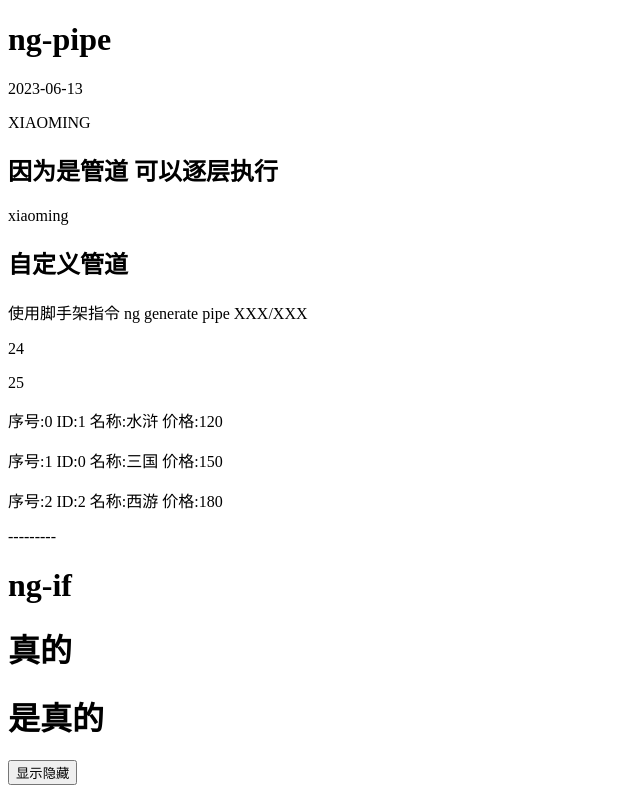
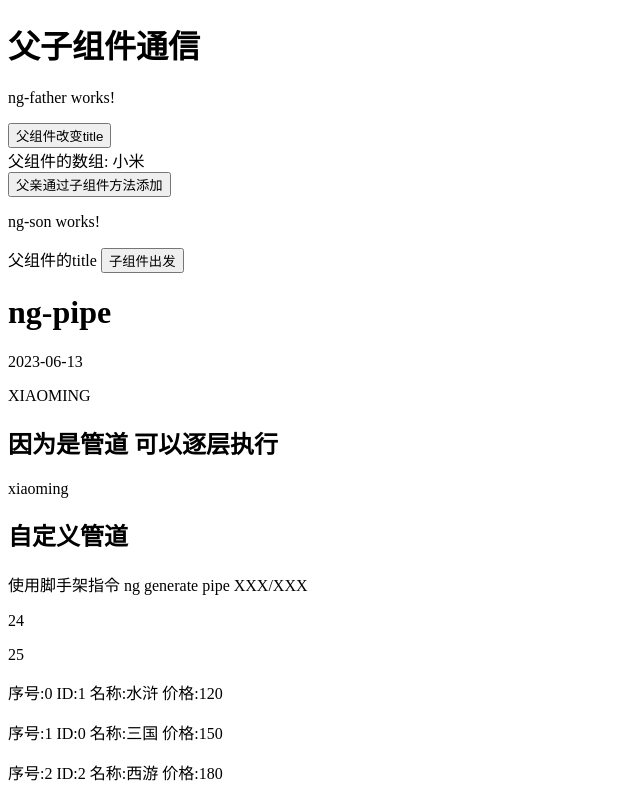
Before and after one commit to chuhx1024/angular-tour-of-heroes, an Angular app: page / in a window 1280 px wide. Shown: the top 800 px of the page, without its empty margins (0-640 px from the left). Built offline with nearby package versions, Linux system fonts and the light colour scheme.

Commit message:
feat: father and son

```diff
--- a/src/app/app.component.html
+++ b/src/app/app.component.html
@@ -1,4 +1,5 @@
-
+<h1>父子组件通信</h1>
+<app-ng-father></app-ng-father>
 <h1>ng-pipe</h1>
 <app-ng-pipe/>
 <h1>ng-if</h1>
--- a/src/app/app.module.ts
+++ b/src/app/app.module.ts
@@ -12,6 +12,8 @@ import { NgCostomFormComponent } from './view/ng-costom-form/ng-costom-form.comp
 import { NgPipeComponent } from './view/ng-pipe/ng-pipe.component';
 import { PlusPipe } from './pipes/plus.pipe';
 import { SortPipe } from './pipes/sort.pipe';
+import { NgFatherComponent } from './view/ng-father-son/ng-father/ng-father.component';
+import { NgSonComponent } from './view/ng-father-son/ng-son/ng-son.component';
 
 @NgModule({
   declarations: [
@@ -25,6 +27,8 @@ import { SortPipe } from './pipes/sort.pipe';
     NgPipeComponent,
     PlusPipe,
     SortPipe,
+    NgFatherComponent,
+    NgSonComponent,
   ],
   imports: [
     BrowserModule,
--- /dev/null
+++ b/src/app/view/ng-father-son/ng-father/ng-father.component.html
@@ -0,0 +1,8 @@
+<p>ng-father works!</p>
+<button (click)="changeTitle()">父组件改变title</button>
+<div>
+    父组件的数组: <span *ngFor="let item of list">{{item}}</span>
+</div>
+<button (click)="handleSon()">父亲通过子组件方法添加</button>
+
+<app-ng-son #myChild (addList)="addListItem($event)"  [title]="title"></app-ng-son>
--- /dev/null
+++ b/src/app/view/ng-father-son/ng-father/ng-father.component.ts
@@ -0,0 +1,38 @@
+import { Component, ViewChild } from '@angular/core';
+
+@Component({
+  selector: 'app-ng-father',
+  templateUrl: './ng-father.component.html',
+  styleUrls: ['./ng-father.component.less']
+})
+export class NgFatherComponent {
+  constructor () {
+
+
+  }
+  title: string = '父组件的title'
+
+  list: string[] = ['小米']
+
+  @ViewChild('myChild') child: any
+
+  handleSon () {
+    this.child.btnFn()
+  }
+
+  addListItem (item: string) {
+    console.log(item, 123)
+    this.list.push(item)
+  }
+  ngOnChanges () {
+    console.log('ngOnChanges')
+  }
+  ngOnInit () {
+    console.log('ngOnInit')
+  }
+
+  changeTitle () {
+    this.title = '我的值改变了'
+  }
+
+}
--- /dev/null
+++ b/src/app/view/ng-father-son/ng-son/ng-son.component.html
@@ -0,0 +1,3 @@
+<p>ng-son works!</p>
+{{title}}
+<button (click)="btnFn()">子组件出发</button>
--- /dev/null
+++ b/src/app/view/ng-father-son/ng-son/ng-son.component.ts
@@ -0,0 +1,21 @@
+import { Component, EventEmitter, Input, Output } from '@angular/core';
+
+@Component({
+  selector: 'app-ng-son',
+  templateUrl: './ng-son.component.html',
+  styleUrls: ['./ng-son.component.less']
+})
+export class NgSonComponent {
+  constructor () {
+
+  }
+  @Input()
+  title?: string
+
+  @Output()
+  addList = new EventEmitter()
+
+  btnFn () {
+    this.addList.emit('小红')
+  }
+}
```
Also changed, not shown: src/app/view/ng-father-son/ng-father/ng-father.component.less (added), src/app/view/ng-father-son/ng-son/ng-son.component.less (added), 2 other files (tests, documents, lock files or other folders).
